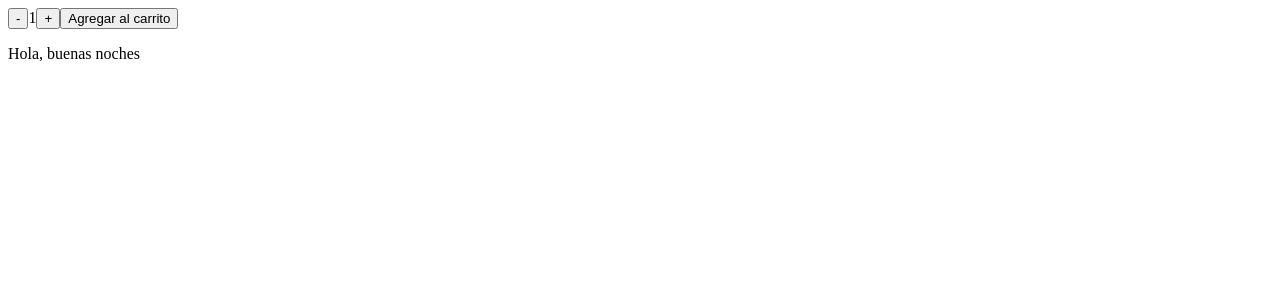
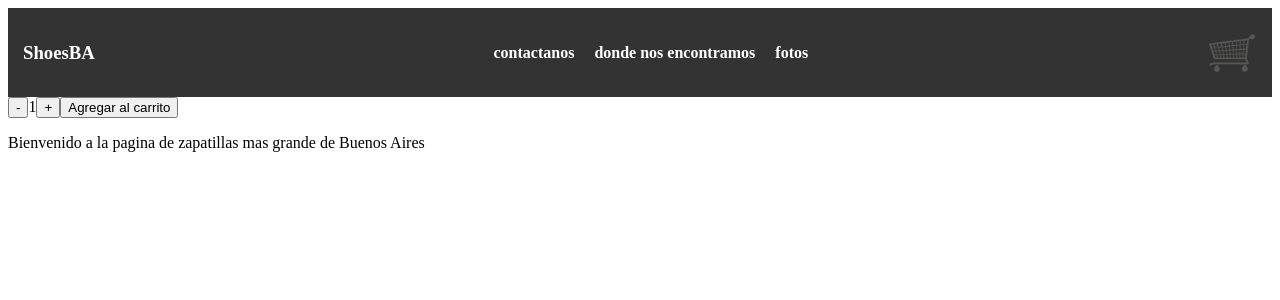
Before and after one commit to lauti364/correcionesreact1-lautaro-vazquez, a React (Vite) app: page / in a window 1280 px wide. Shown: the top 300 px of the page. Built offline with nearby package versions, Linux system fonts and the light colour scheme.

Commit message:
faltacontador

```diff
--- a/src/App.css
+++ b/src/App.css
@@ -0,0 +1,21 @@
+header {
+  background-color: #333;
+  padding: 15px;
+  color: #fff;
+  text-align: center;
+  display: flex;
+  justify-content: space-between;
+  align-items: center;}
+  nav {
+    display: flex;
+    gap: 20px;
+  }
+
+  nav a {
+    text-decoration: none;
+    color: #fff;
+    font-weight: bold;
+    transition: color 0.3s ease-in-out;
+  }
+  .logo {
+    width: 50px;}
--- a/src/App.jsx
+++ b/src/App.jsx
@@ -9,7 +9,7 @@ export const App = () => {
     <>
       <Navbar />
       <ItemCount />
-      <ItemListContainer greeting={"Hola, buenas noches"} />
+      <ItemListContainer greeting={"Bienvenido a la pagina de zapatillas mas grande de Buenos Aires"} />
     </>
   )
 }
--- a/src/components/Navbar.jsx
+++ b/src/components/Navbar.jsx
@@ -1,7 +1,15 @@
 export const Navbar = () => {
     return (
         <div>
-
+            <header>
+<h3>ShoesBA</h3>
+<nav>
+      <a href="#">contactanos</a>
+      <a href="#">donde nos encontramos</a>
+      <a href="#">fotos</a>
+    </nav>
+    <img src="../logo.png" alt="logo" class="logo"></img>
+</header>
         </div>
     )
 }
```
Also changed, not shown: logo.png (added).
